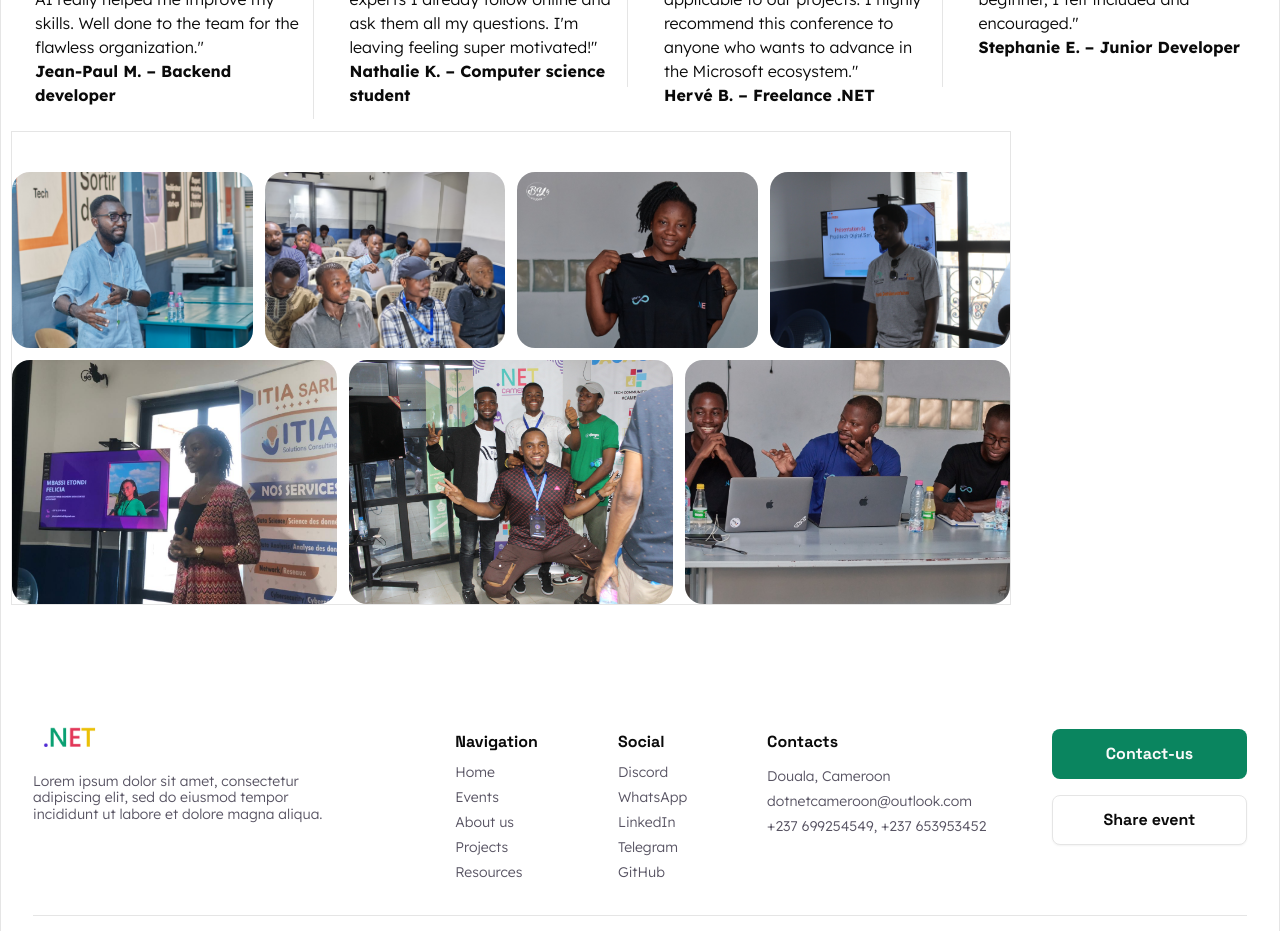
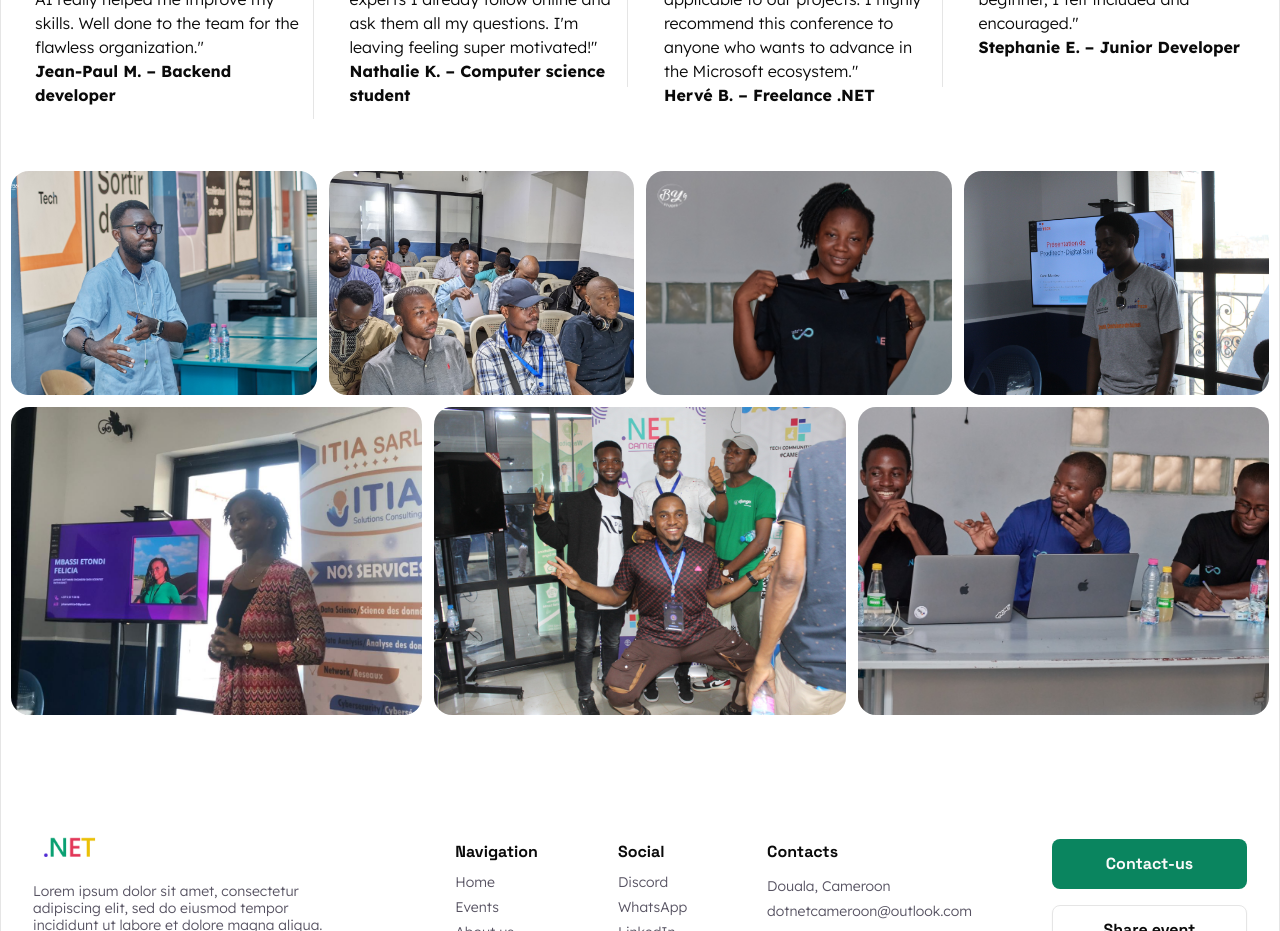
Before and after one commit to Helionux/Dot_Net_WebSite-app, a Next.js app: page / in a window 1280 px wide. Shown: the part 5140-6071 px from the top of the page. Built offline with nearby package versions, Linux system fonts and the light colour scheme.

Commit message:
Update Tractor

```diff
--- a/src/app/components/Tractor.tsx
+++ b/src/app/components/Tractor.tsx
@@ -40,7 +40,7 @@ export default function About() {
 
     return (
       <div className="px-2.5 mt-10">
-            <div className=" mx-auto">
+            <div className="w-full mx-auto">
                 <div className=" p-3">
                     <div className="md:max-w-[403px]">
                         <h1 className="text-[44px] font-bold leading-[110%] -tracking-[8%] font-grotesk ">They were there <span className="text-[#512BD4]"> last year.</span></h1>
@@ -74,21 +74,23 @@ export default function About() {
                         </div>
                     </div>
                 </div>
-                <div className="w-[1000px] overflow-auto no-scrollbar box-border border">
-                    <div className="flex flex-row md:grid md:grid-cols-4 gap-3 mt-10 md:flex-nowrap overflow-auto box-border no-scrollbar">
+
+                <div className="gap-6 overflow-x-auto ">
+                    <div className="grid md:grid-cols-4 grid-flow-col  overflow-auto md:auto-cols-auto gap-3 mt-10 box-border no-scrollbar">
                         {
                         Images1.map((img, idx) => (
-                            <figure key={idx}>
-                        <Image src={img.img} width={100} height={100} alt={img.alt} className="w-full h-full object-cover rounded-[18px]"/>
+                            <figure key={idx} className="w-[241px] md:w-auto">
+                            <Image src={img.img} width={200} height={140} alt={img.alt} className="w-full h-full object-cover rounded-[18px]" />
                             </figure>
                         ))
                         }
                     </div>
-                    <div className="grid grid-cols-3 gap-3 mt-3 h-[280x]">
+
+                    <div className="grid md:grid-cols-3 grid-flow-col md:auto-cols-auto gap-3 mt-3 overflow-auto box-border no-scrollbar">
                         {
                         Images2.map((img, idx) => (
-                                <figure key={idx}>
-                            <Image src={img.img} width={100} height={100} alt={img.alt} className="w-full h-full object-cover rounded-[18px]"/>
+                            <figure key={idx} className="w-[325px] md:w-auto">
+                            <Image src={img.img} width={200} height={140} alt={img.alt} className="w-full h-full object-cover rounded-[18px]" />
                             </figure>
                         ))
                         }
```
Lines whose indentation alone changed are shown as unchanged.
